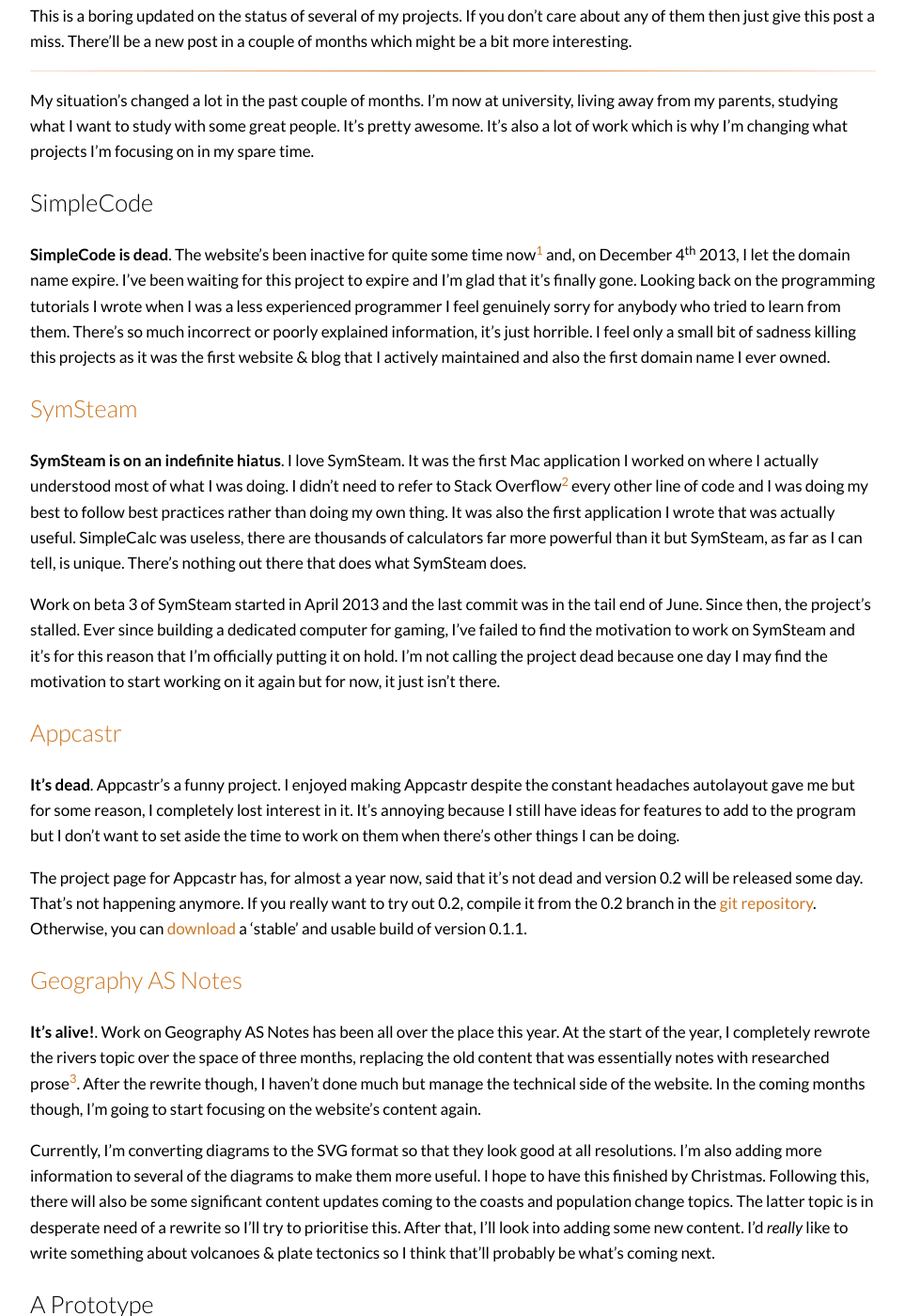
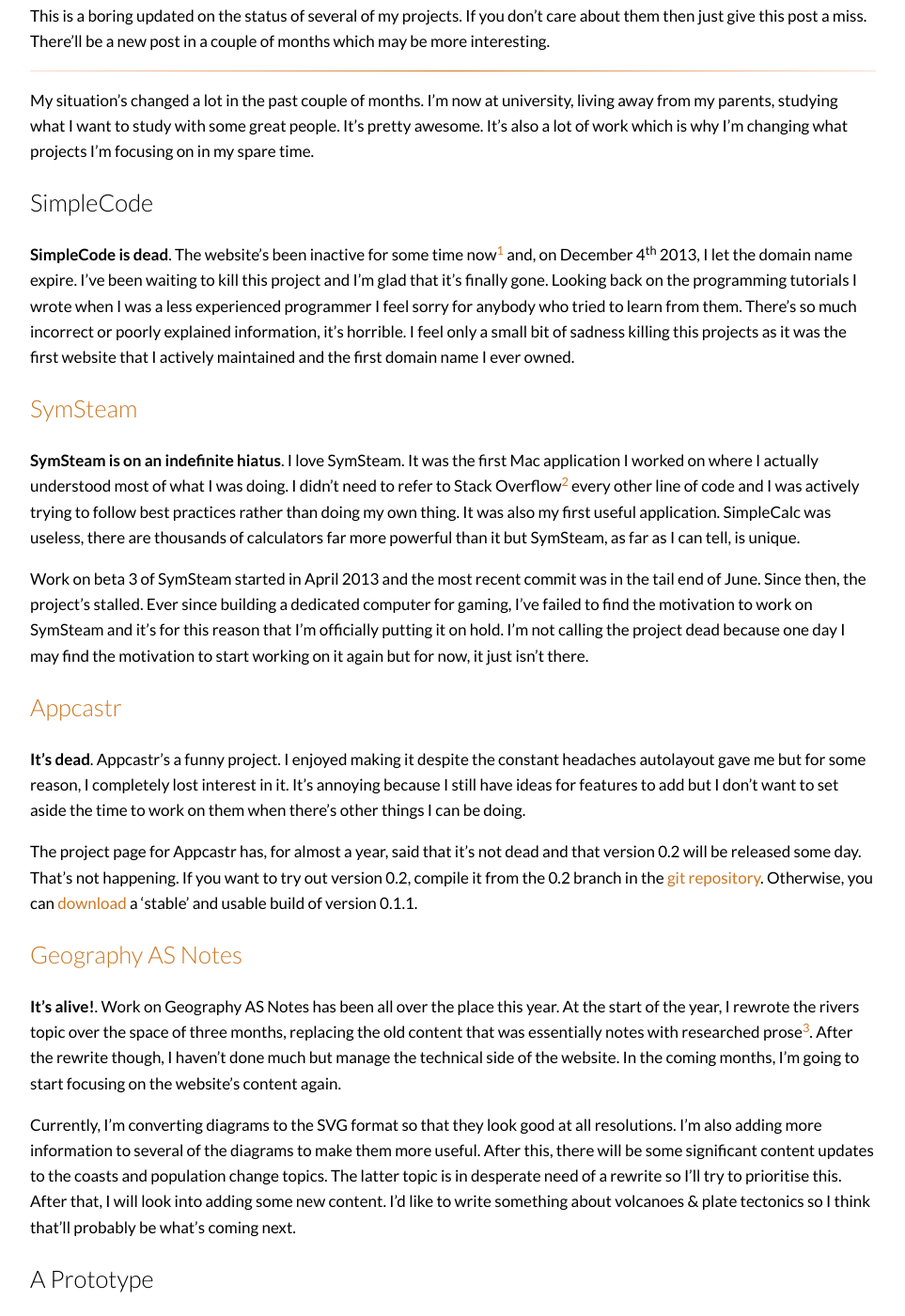
Before and after one commit to alexjohnj/alexjohnj, a Jekyll site: the page built from _posts/2013/12/2013-12-11-project-updates.markdown, in a window 1280 px wide and 1400 px high, scrolled down 268 px. Shown: the whole window at 94% size, without its empty margins (158-1121 px from the left). Built offline with Jekyll 4.4.1, drawn with Linux system fonts in a browser that asks for light colours; Markdown is read by kramdown in place of the engine named in the settings; some of the changed text lies outside the part shown.

Commit message:
Updated “Project Updates” post.

```diff
--- a/_posts/2013/12/2013-12-11-project-updates.markdown
+++ b/_posts/2013/12/2013-12-11-project-updates.markdown
@@ -4,7 +4,7 @@
 layout: post
 ---
 
-This is a boring updated on the status of several of my projects. If you don't care about any of them then just give this post a miss. There'll be a new post in a couple of months which might be a bit more interesting.
+This is a boring updated on the status of several of my projects. If you don't care about them then just give this post a miss. There'll be a new post in a couple of months which may be more interesting.
 
 ---
 
@@ -12,37 +12,39 @@
 
 ## SimpleCode
 
-**SimpleCode is dead**. The website's been inactive for quite some time now[^1] and, on December 4<sup>th</sup> 2013, I let the domain name expire. I've been waiting for this project to expire and I'm glad that it's finally gone. Looking back on the programming tutorials I wrote when I was a less experienced programmer I feel genuinely sorry for anybody who tried to learn from them. There's so much incorrect or poorly explained information, it's just horrible. I feel only a small bit of sadness killing this projects as it was the first website & blog that I actively maintained and also the first domain name I ever owned.
+**SimpleCode is dead**. The website's been inactive for some time now[^1] and, on December 4<sup>th</sup> 2013, I let the domain name expire. I've been waiting to kill this project and I'm glad that it's finally gone. Looking back on the programming tutorials I wrote when I was a less experienced programmer I feel sorry for anybody who tried to learn from them. There's so much incorrect or poorly explained information, it's horrible. I feel only a small bit of sadness killing this projects as it was the first website that I actively maintained and the first domain name I ever owned.
 
 ## [SymSteam](/projects/symsteam/)
 
-**SymSteam is on an indefinite hiatus**. I love SymSteam. It was the first Mac application I worked on where I actually understood most of what I was doing. I didn't need to refer to Stack Overflow[^2] every other line of code and I was doing my best to follow best practices rather than doing my own thing. It was also the first application I wrote that was actually useful. SimpleCalc was useless, there are thousands of calculators far more powerful than it but SymSteam, as far as I can tell, is unique. There's nothing out there that does what SymSteam does.
+**SymSteam is on an indefinite hiatus**. I love SymSteam. It was the first Mac application I worked on where I actually understood most of what I was doing. I didn't need to refer to Stack Overflow[^2] every other line of code and I was actively trying to follow best practices rather than doing my own thing. It was also my first useful application. SimpleCalc was useless, there are thousands of calculators far more powerful than it but SymSteam, as far as I can tell, is unique.
 
-Work on beta 3 of SymSteam started in April 2013 and the last commit was in the tail end of June. Since then, the project's stalled. Ever since building a dedicated computer for gaming, I've failed to find the motivation to work on SymSteam and it's for this reason that I'm officially putting it on hold. I'm not calling the project dead because one day I may find the motivation to start working on it again but for now, it just isn't there.
+Work on beta 3 of SymSteam started in April 2013 and the most recent commit was in the tail end of June. Since then, the project's stalled. Ever since building a dedicated computer for gaming, I've failed to find the motivation to work on SymSteam and it's for this reason that I'm officially putting it on hold. I'm not calling the project dead because one day I may find the motivation to start working on it again but for now, it just isn't there.
 
 ## [Appcastr](/projects/appcastr/)
 
-**It's dead**. Appcastr's a funny project. I enjoyed making Appcastr despite the constant headaches autolayout gave me but for some reason, I completely lost interest in it. It's annoying because I still have ideas for features to add to the program but I don't want to set aside the time to work on them when there's other things I can be doing.
+**It's dead**. Appcastr's a funny project. I enjoyed making it despite the constant headaches autolayout gave me but for some reason, I completely lost interest in it. It's annoying because I still have ideas for features to add but I don't want to set aside the time to work on them when there's other things I can be doing.
 
-The project page for Appcastr has, for almost a year now, said that it's not dead and version 0.2 will be released some day. That's not happening anymore. If you really want to try out 0.2, compile it from the 0.2 branch in the [git repository][appcastr-repo]. Otherwise, you can [download][appcastr-download] a ‘stable’ and usable build of version 0.1.1.
+The project page for Appcastr has, for almost a year, said that it's not dead and that version 0.2 will be released some day. That's not happening. If you want to try out version 0.2, compile it from the 0.2 branch in the [git repository][appcastr-repo]. Otherwise, you can [download][appcastr-download] a 'stable' and usable build of version 0.1.1.
 
 [appcastr-repo]: https://github.com/alexjohnj/appcastr
 [appcastr-download]: https://github.com/downloads/alexjohnj/appcastr/Appcastr-0.1.1.zip
 
 ## [Geography AS Notes](/projects/geographyas/)
 
-**It's alive!**. Work on Geography AS Notes has been all over the place this year. At the start of the year, I completely rewrote the rivers topic over the space of three months, replacing the old content that was essentially notes with researched prose[^3]. After the rewrite though, I haven't done much but manage the technical side of the website. In the coming months though, I'm going to start focusing on the website's content again.
+**It's alive!**. Work on Geography AS Notes has been all over the place this year. At the start of the year, I rewrote the rivers topic over the space of three months, replacing the old content that was essentially notes with researched prose[^3]. After the rewrite though, I haven't done much but manage the technical side of the website. In the coming months, I'm going to start focusing on the website's content again.
 
-Currently, I'm converting diagrams to the SVG format so that they look good at all resolutions. I'm also adding more information to several of the diagrams to make them more useful. I hope to have this finished by Christmas. Following this, there will also be some significant content updates coming to the coasts and population change topics. The latter topic is in desperate need of a rewrite so I'll try to prioritise this. After that, I'll look into adding some new content. I'd _really_ like to write something about volcanoes & plate tectonics so I think that'll probably be what's coming next.
+Currently, I'm converting diagrams to the SVG format so that they look good at all resolutions. I'm also adding more information to several of the diagrams to make them more useful. After this, there will be some significant content updates to the coasts and population change topics. The latter topic is in desperate need of a rewrite so I'll try to prioritise this. After that, I will look into adding some new content. I'd like to write something about volcanoes & plate tectonics so I think that'll probably be what's coming next.
 
 ## A Prototype
 
-While my main focus for the coming months is going to be my degree and Geography AS Notes, I recently started prototyping an application that I may or may not develop into a fully blown one. I don't want to reveal much about it as it's something that I'm considering making for profit but let's just say it'd be my first proper attempt at iOS & graphics programming[^4] and it'd be related to my degree...
+Although my main focus for the coming months is going to be my degree and Geography AS Notes, I recently started prototyping an application that I may or may not develop further. I don't want to reveal too much about it as it's something that I'm considering making for profit but let's just say it'd be my first proper attempt at iOS & graphics programming[^4] and it'd be related to my degree...
 
 [^1]: I've had a 4,000 word draft for a post sitting uncommitted in the git repository for nearly 18 months.
-[^2]: OK, I did ask [one question][so-question] on SO when I couldn't figure out why SymSteam was crashing when started on login but I ended up solving that my self any way.
+
+[^2]: OK, I did ask [one question](http://stackoverflow.com/questions/11811119/cocoa-application-crashing-when-launched-on-login) on SO when I couldn't figure out why SymSteam was crashing when started on login but I ended up solving that my self any way.
+
 [^3]: The feedback on the rewrite's been great by the way. Thanks to everyone who's emailed me with comments and suggestions. It's really nice.
+
 [^4]: It isn't a game.
 
 [direct-link]: http://alexjohnj.github.io/simplecode/
-[so-question]: http://stackoverflow.com/questions/11811119/cocoa-application-crashing-when-launched-on-login
```
